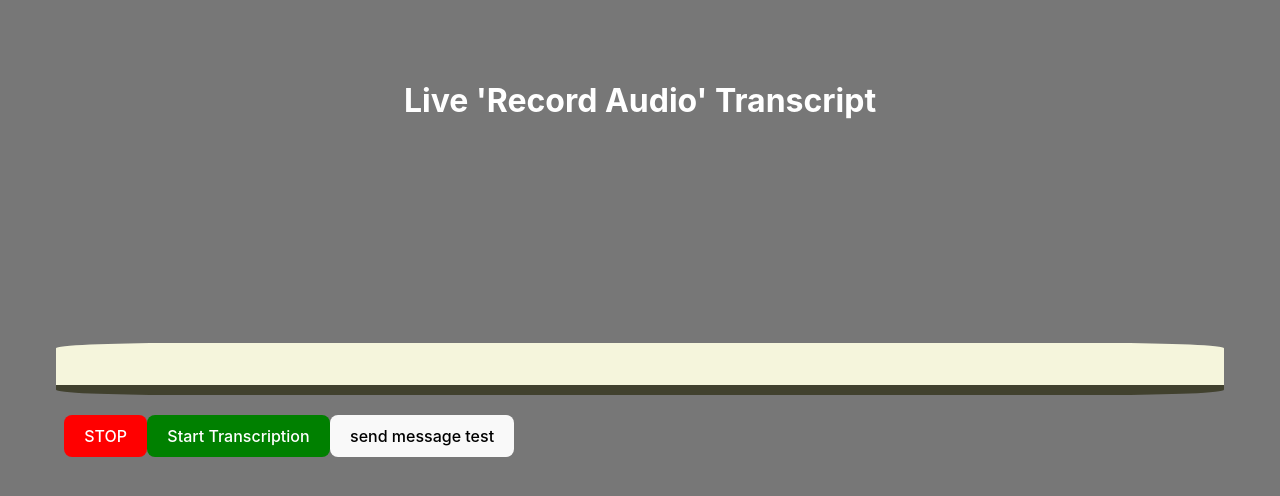
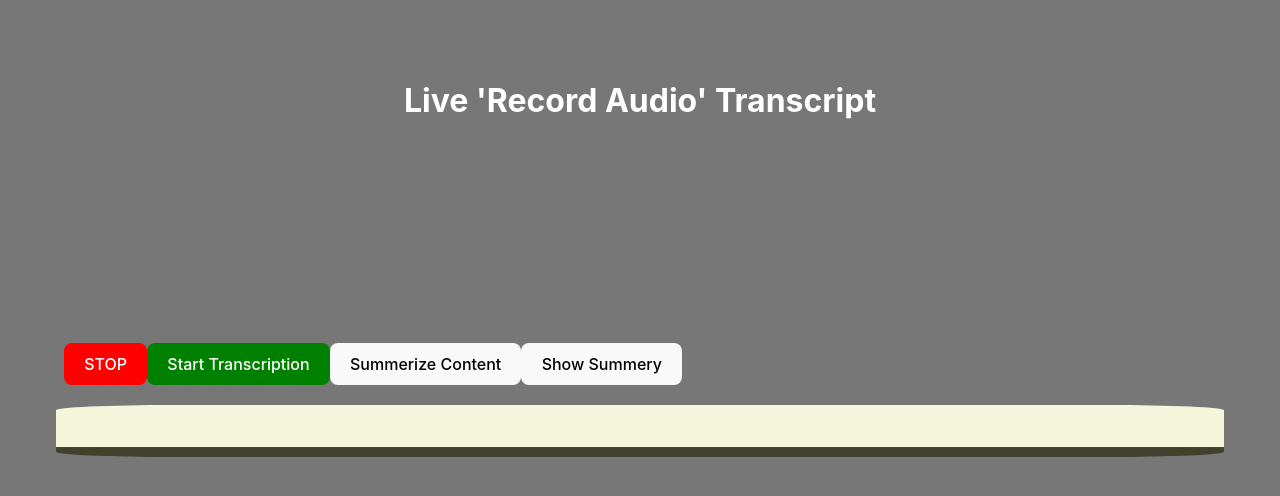
Before and after one commit to shandakei/Electron-Transcription, a React (Vite) app: page / in a window 1280 px wide. Shown: the top 496 px of the page. Built offline with nearby package versions, Linux system fonts and the light colour scheme; no server answers.

Commit message:
btns moved to top, summerize button works and there is a button to hide summery

```diff
--- a/src/components/RecordAudio/recordAudio.tsx
+++ b/src/components/RecordAudio/recordAudio.tsx
@@ -5,12 +5,13 @@ import TranscribeBtn from '../TranscribeBtn/TranscribeBtn.tsx'
 import StartRecording from '../../utils/StartRecording/StartRecording.ts'
 import SummarizedText from '../summarizedText/summarizedText.tsx';
 // import OpenAIComponent from '../../utils/summerizer/summerizer.ts'
-import SendMessage from '../../utils/summerizer/summerizer.ts';
+import SummeriseIt from '../../utils/summerizer/summerizer.ts';
 
 const RecordAudio = () => {
   const [transcript, setTranscript] = useState('');
   const [recording, setRecording] = useState(false)
-  const [summarized, setSummarized] = useState(false)
+  const [summarized, setSummarized] = useState('Nothing has been summerized')
+  const [showSummery, setShowSummery] = useState(false)
   const [response, setResponse] = useState<string | null>(null);
 
   useEffect(() => {
@@ -22,16 +23,17 @@ const RecordAudio = () => {
 
   return (
     <div className={styles.body}>
-    <h2>Live 'Record Audio' Transcript</h2>
-    <div className={styles.container}>
-      <p className={styles.transcription}>{transcript}</p>
-      {summarized ? <SummarizedText response={response} /> : <></>}
-    </div>
     <div className={styles.btns}>
       <StopBtn setRecording={setRecording} mediaRecorder={null} />
       <TranscribeBtn setRecording={setRecording}/>
       {/* <OpenAIComponent setSummarized={setSummarized} summarized={summarized} response={response} setResponse={setResponse}/> */}
-      <button onClick={() => SendMessage(transcript)}>send message test</button>
+      <button onClick={() => SummeriseIt(transcript, setSummarized, setShowSummery)}>Summerize Content</button>
+      {showSummery ? <button onClick={() => setShowSummery(false)}>Hide Summery</button> : <button onClick={() => setShowSummery(true)}>Show Summery</button>}
+    </div>
+    <h2>Live 'Record Audio' Transcript</h2>
+    <div className={styles.container}>
+      <p className={styles.transcription}>{transcript}</p>
+      {showSummery ? <SummarizedText response={summarized} /> : <></>}
     </div>
     </div>
   );
--- a/src/utils/summerizer/summerizer.ts
+++ b/src/utils/summerizer/summerizer.ts
@@ -11,7 +11,7 @@ const openai = new OpenAI({
 });
 
 
-export default async function SendMessage(transcript: String) {
+export default async function SummeriseIt(transcript: String, setSummarized, setShowSummery) {
   try {
          const response = await fetch('https://api.openai.com/v1/chat/completions', {
     method: 'POST',
@@ -27,7 +27,8 @@ export default async function SendMessage(transcript: String) {
 });
 
       const data = await response.json();
-      console.log(data.choices[0].message.content);
+      setSummarized(data.choices[0].message.content);
+      setShowSummery(true)
     //   console.log(response.headers.get('x-request-id'))
     //   console.log(response.headers.get('x-ratelimit-remaining-requests'))
       console.log("not an error log, response error")
@@ -37,4 +38,4 @@ export default async function SendMessage(transcript: String) {
   }
 }
 
-// SendMessage();
+// SummeriseIt();
```
